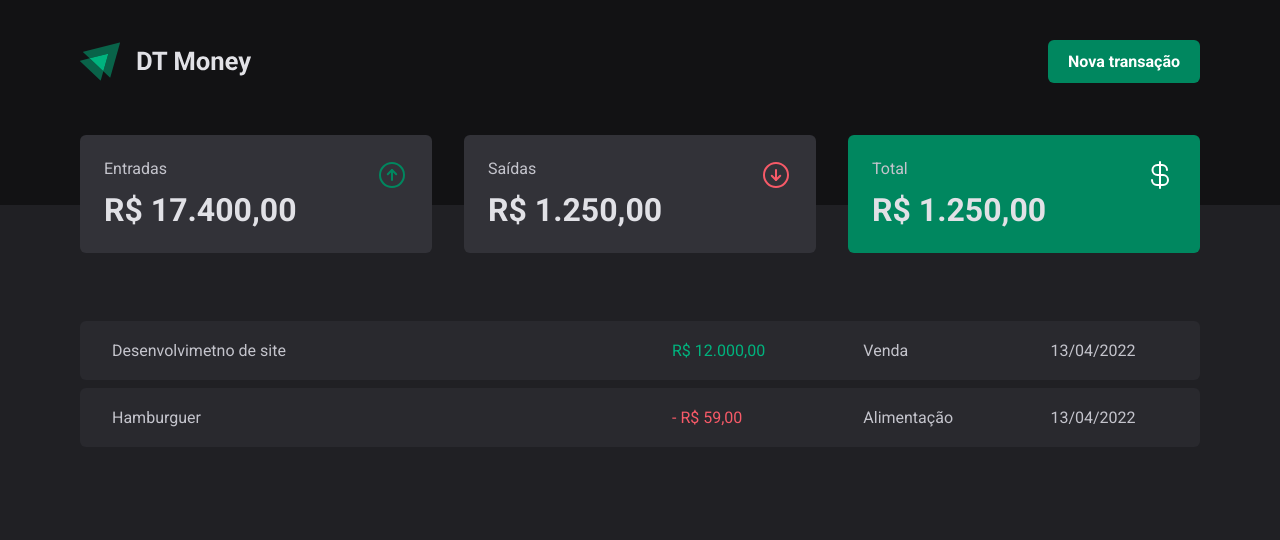
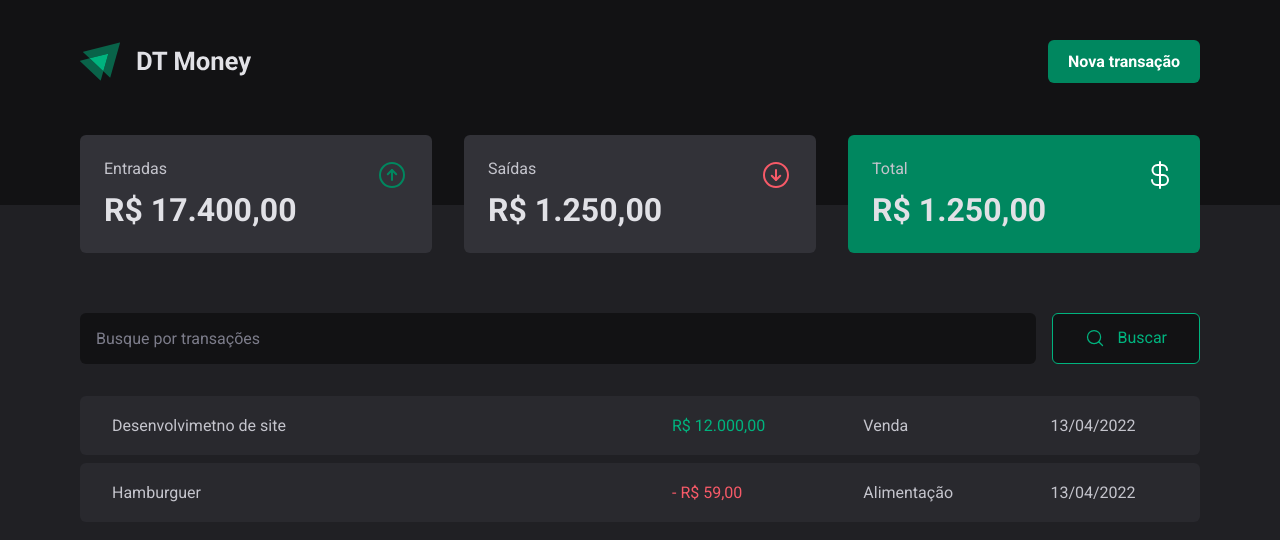
Before and after one commit to MayconSlv/DT-Money, a React (Vite) app: page / in a window 1280 px wide. Shown: the top 540 px of the page. Built offline with nearby package versions, Linux system fonts and the light colour scheme.

Commit message:
criação do componente SearchForm

```diff
--- /dev/null
+++ b/src/pages/Transactions/components/SearchForm/index.tsx
@@ -0,0 +1,14 @@
+import { SearchFormContainer } from './styles'
+import { MagnifyingGlass } from 'phosphor-react'
+
+export function SearchForm() {
+  return (
+    <SearchFormContainer>
+      <input type="text" placeholder="Busque por transações" />
+      <button type="submit">
+        <MagnifyingGlass size={20} />
+        Buscar
+      </button>
+    </SearchFormContainer>
+  )
+}
--- /dev/null
+++ b/src/pages/Transactions/components/SearchForm/styles.ts
@@ -0,0 +1,48 @@
+import styled from 'styled-components'
+
+export const SearchFormContainer = styled.form`
+  display: flex;
+  gap: 1.6rem;
+
+  input {
+    flex: 1;
+    background: ${({ theme }) => theme['gray-700']};
+    border-radius: 6px;
+    border: none;
+
+    padding: 1.6rem;
+
+    color: ${({ theme }) => theme['gray-200']};
+
+    &::placeholder {
+      color: ${({ theme }) => theme['gray-300']};
+    }
+
+    &:active {
+      outline: none;
+      border: 1px solid ${({ theme }) => theme['green-light']};
+    }
+  }
+
+  button {
+    display: flex;
+    justify-content: center;
+    gap: 1.2rem;
+
+    padding: 1.4rem 3.2rem;
+
+    background: ${({ theme }) => theme['gray-700']};
+    color: ${({ theme }) => theme['green-light']};
+
+    border: 1px solid ${({ theme }) => theme['green-light']};
+    border-radius: 6px;
+
+    cursor: pointer;
+
+    &:hover {
+      background: ${({ theme }) => theme['green-light']};
+      color: ${({ theme }) => theme.white};
+      transition: background-color 0.2s;
+    }
+  }
+`
--- a/src/pages/Transactions/index.tsx
+++ b/src/pages/Transactions/index.tsx
@@ -8,6 +8,7 @@ import {
   TransactionsTable,
 } from './styles'
 import { useTheme } from 'styled-components'
+import { SearchForm } from './components/SearchForm'
 
 export function Transactions() {
   const colors = useTheme()
@@ -35,6 +36,8 @@ export function Transactions() {
       </SummaryDisplay>
 
       <TransactionsContainer>
+        <SearchForm />
+
         <TransactionsTable>
           <tbody>
             <tr>
--- a/src/pages/Transactions/styles.ts
+++ b/src/pages/Transactions/styles.ts
@@ -17,6 +17,7 @@ export const TransactionsTable = styled.table`
   width: 100%;
   border-collapse: separate;
   border-spacing: 0 0.8rem;
+  margin-top: 2.4rem;
 
   td {
     background: ${({ theme }) => theme['gray-500']};
--- a/src/styles/global.ts
+++ b/src/styles/global.ts
@@ -12,8 +12,8 @@ export const GlobalStyle = createGlobalStyle`
   }
 
   :focus {
-    outline: 0,
-    box-shadow: 0 0 0 2px ${(props) => props.theme['base-green']}
+    outline: 0;
+    box-shadow: 0 0 0 2px ${(props) => props.theme['base-green']};
   }
 
   body {
```
